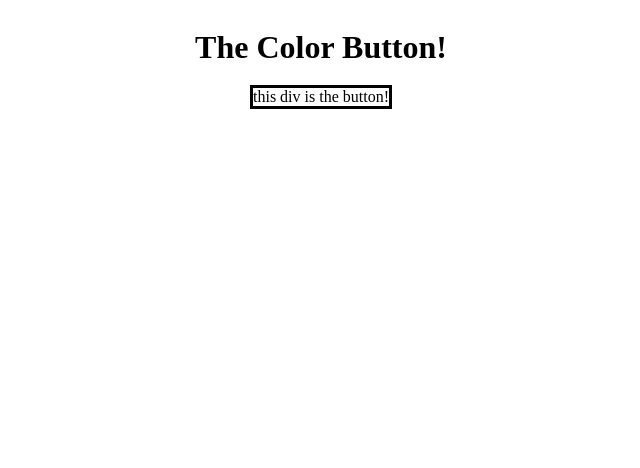
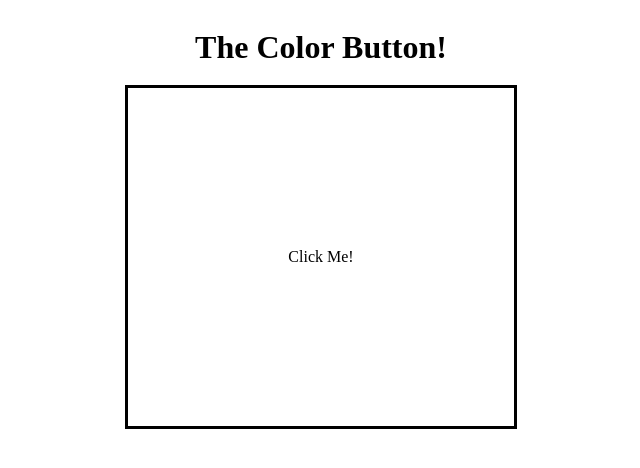
Before and after one commit to MatthewAaronGarza/color-button, a plain HTML site: page index.html in a window 1280 px wide. Shown: the whole page, without its empty margins (319-959 px from the left). Drawn offline with Linux system fonts and the light colour scheme.

Commit message:
Change size and padding of color-button

```diff
--- a/index.html
+++ b/index.html
@@ -15,7 +15,7 @@
         <h1 id="header">The Color Button!</h1>
 
         <div id="color-button">
-            this div is the button!
+            Click Me!
         </div>
 
     </div>
--- a/style.css
+++ b/style.css
@@ -8,4 +8,5 @@
 
 #color-button {
     outline: solid black;
+    padding: 10em;
 }
```
